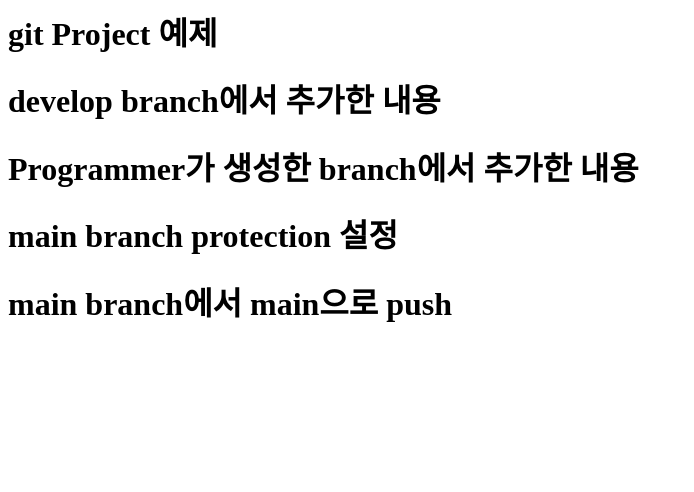
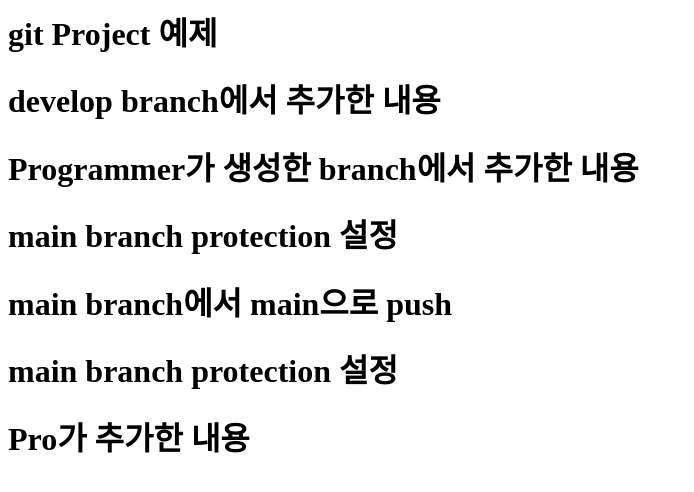
Before and after one commit to wolsoo/git_Project_OSS4, a plain HTML site: page index.html in a window 1280 px wide. Shown: the whole page, without its empty margins (0-694 px from the left). Drawn offline with Linux system fonts and the light colour scheme.

Commit message:
pro commit 3

```diff
--- a/index.html
+++ b/index.html
@@ -9,5 +9,8 @@
 
         <h1> main branch protection 설정</h1>
         <h1> main branch에서 main으로 push</h1>
+        <h1> main branch protection 설정</h1>
+
+        <h1> Pro가 추가한 내용</h1>
     </body>
 </html>
```
